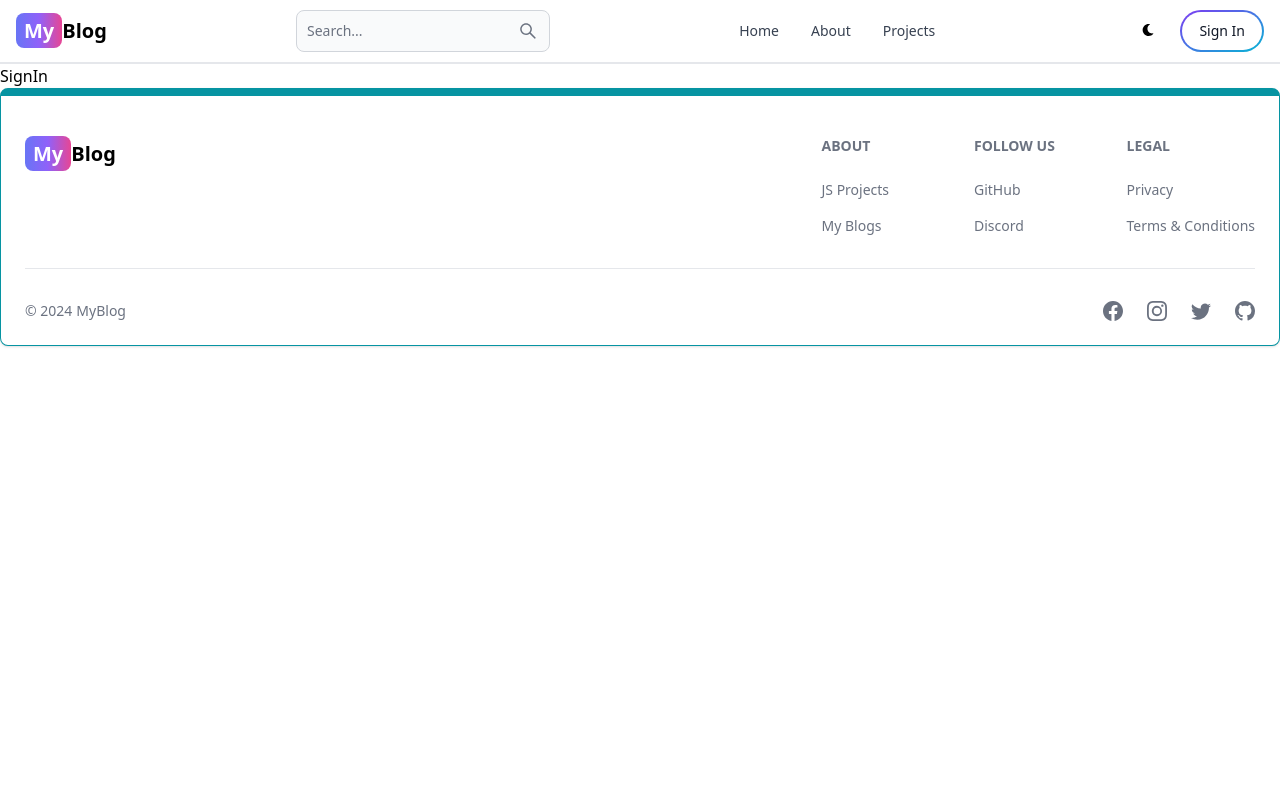
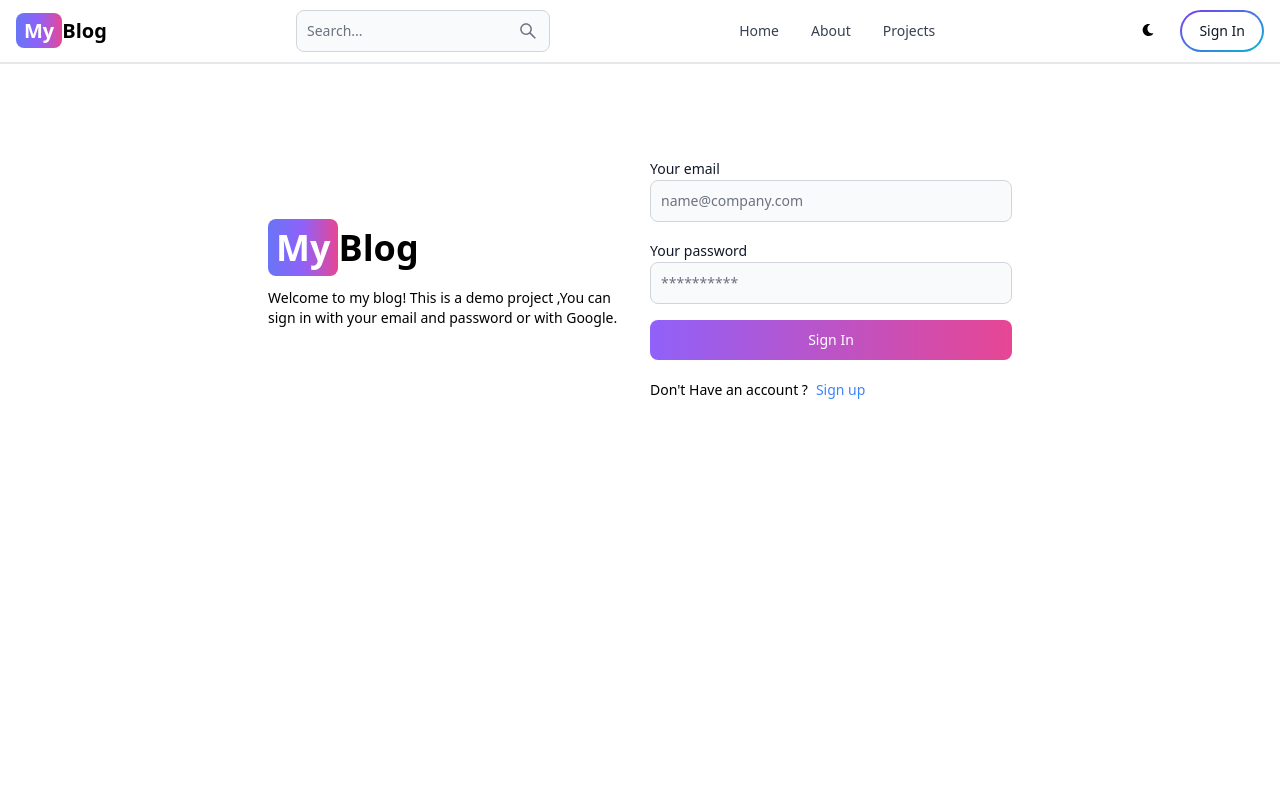
Before and after one commit to PrashantPatil-1/mern-blog, a React (Vite) app in the folder client/: page /sign-in in a window 1280 px wide. Shown: the top 800 px of the page. Built offline with nearby package versions, Linux system fonts and the light colour scheme.

Commit message:
sign in functionality is done

```diff
--- a/client/src/pages/SignIn.jsx
+++ b/client/src/pages/SignIn.jsx
@@ -1,9 +1,109 @@
-import React from 'react'
+import { Alert, Button, Label, Spinner, TextInput } from "flowbite-react";
+import React, { useState } from "react";
+import { Link, useLocation, useNavigate } from "react-router-dom";
 
 function SignIn() {
+  const [formData, setFormData] = useState({});
+  const [errorMessage, setErrorMessage] = useState(null);
+  const [loading, setLoading] = useState(false);
+  const navigate = useNavigate();
+
+  const handleChange = (e) => {
+    setFormData({ ...formData, [e.target.id]: e.target.value.trim() }); // trim is used to remove blank spaces
+  };
+  const handleSubmit = async (e) => {
+    e.preventDefault(); // its not refresh our page after click on submit button
+    if (!formData.email || !formData.password) {
+      return setErrorMessage("Please fill out all fields");
+    }
+    try {
+      setLoading(true);
+      setErrorMessage(null);
+      const res = await fetch("/api/auth/signin", {
+        method: "POST",
+        headers: { "Content-Type": "application/json" },
+        body: JSON.stringify(formData),
+      });
+      const data = await res.json();
+      if (data.success === false) {
+        return setErrorMessage(data.message);
+      }
+      setLoading(false);
+      if (res.ok) {
+        navigate("/");
+      }
+    } catch (error) {
+      setErrorMessage(error.message);
+      setLoading(false);
+    }
+  };
   return (
-    <div>SignIn</div>
-  )
+    <div className="min-h-screen mt-20">
+      <div className="flex p-3 max-w-3xl mx-auto flex-col md:flex-row md:items-center gap-5">
+        {/* left */}
+        <div className="flex-1">
+          <Link to="/" className="font-bold dark:text-white text-4xl">
+            <span className="px-2 py-1 bg-gradient-to-r from-indigo-500 via-purple-500 to-pink-500 rounded-lg text-white">
+              My
+            </span>
+            Blog
+          </Link>
+          <p className="text-sm mt-5">
+            Welcome to my blog! This is a demo project ,You can sign in with
+            your email and password or with Google.
+          </p>
+        </div>
+
+        {/* right */}
+        <div className="flex-1">
+          <form className="flex flex-col gap-4" onSubmit={handleSubmit}>
+            <div className="">
+              <Label value="Your email" />
+              <TextInput
+                type="text"
+                placeholder="name@company.com"
+                id="email"
+                onChange={handleChange}
+              />
+            </div>
+            <div className="">
+              <Label value="Your password" />
+              <TextInput
+                type="text"
+                placeholder="**********"
+                id="password"
+                onChange={handleChange}
+              />
+            </div>
+            <Button
+              gradientDuoTone="purpleToPink"
+              type="submit"
+              disabled={loading}
+            >
+              {loading ? (
+                <>
+                  <Spinner size="sm" /> <span className="pl-3">Loading...</span>{" "}
+                </>
+              ) : (
+                "Sign In"
+              )}
+            </Button>
+          </form>
+          <div className="flex gap-2 text-sm mt-5">
+            <span>Don't Have an account ?</span>
+            <Link to="/sign-up" className="text-blue-500">
+              Sign up
+            </Link>
+          </div>
+          {errorMessage && (
+            <Alert className="mt-5" color="failure">
+              {errorMessage}
+            </Alert>
+          )}
+        </div>
+      </div>
+    </div>
+  );
 }
 
-export default SignIn
+export default SignIn;
```
